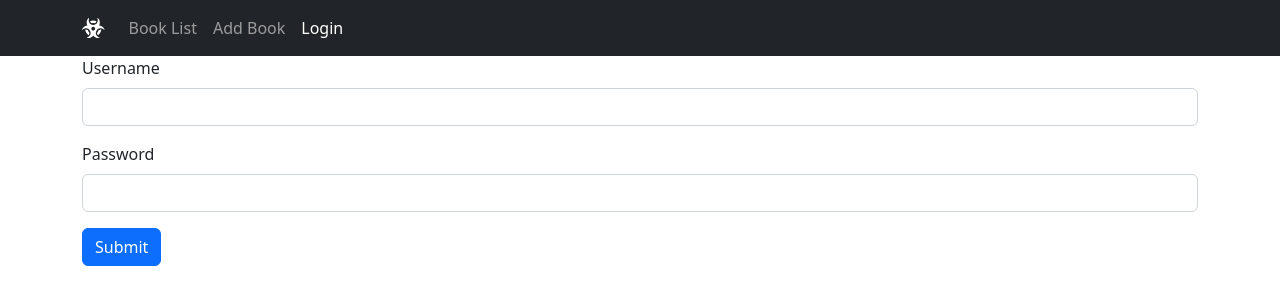
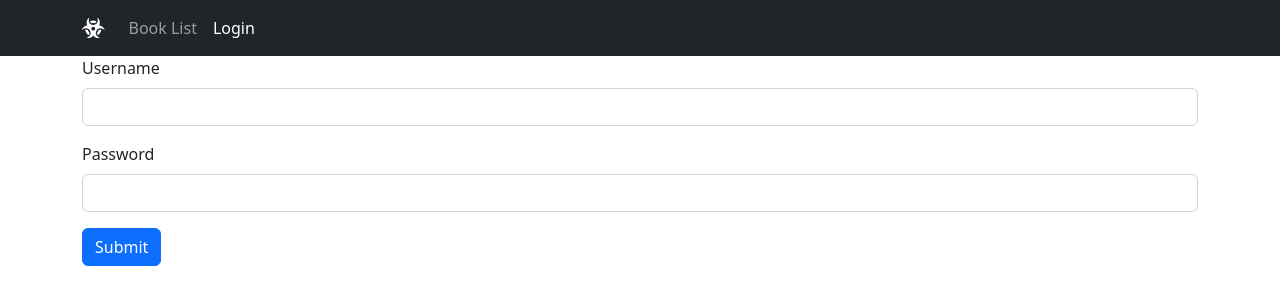
Before and after one commit to fishmandev/django-books, a Django app: page /login/ in a window 1280 px wide. Shown: the top 300 px of the page. Run offline with Django 4.2, Linux system fonts and the light colour scheme; some libraries are stand-ins or nearby versions.

Commit message:
Made hidden the "Add book" menu for users without authentication.

```diff
--- a/templates/navbar.html
+++ b/templates/navbar.html
@@ -10,10 +10,10 @@
             <li class="nav-item">
               <a class="nav-link {% if url_name == 'default' %}active{% endif %}" aria-current="page" href="{% url 'default' %}">Book List</a>
             </li>
-            <li class="nav-item">
-              <a class="nav-link {% if url_name == 'book_create' %}active{% endif %}" href="{% url 'book_create' %}">Add Book</a>
-            </li>
             {% if user.is_authenticated %}
+              <li class="nav-item">
+                <a class="nav-link {% if url_name == 'book_create' %}active{% endif %}" href="{% url 'book_create' %}">Add Book</a>
+              </li>
               <li class="nav-item">
                 <a class="nav-link {% if url_name == 'logout' %}active{% endif %}" href="{% url 'logout' %}">Logout</a>
               </li>
```
